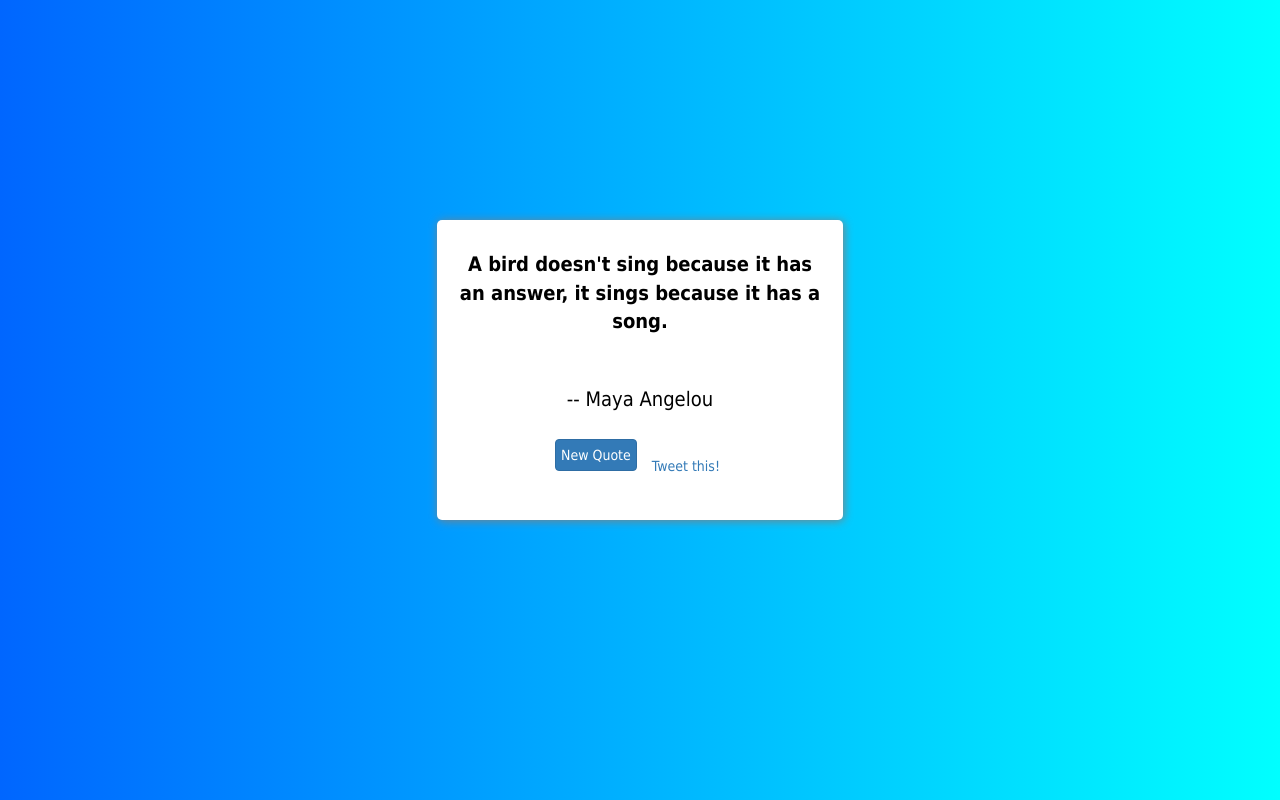
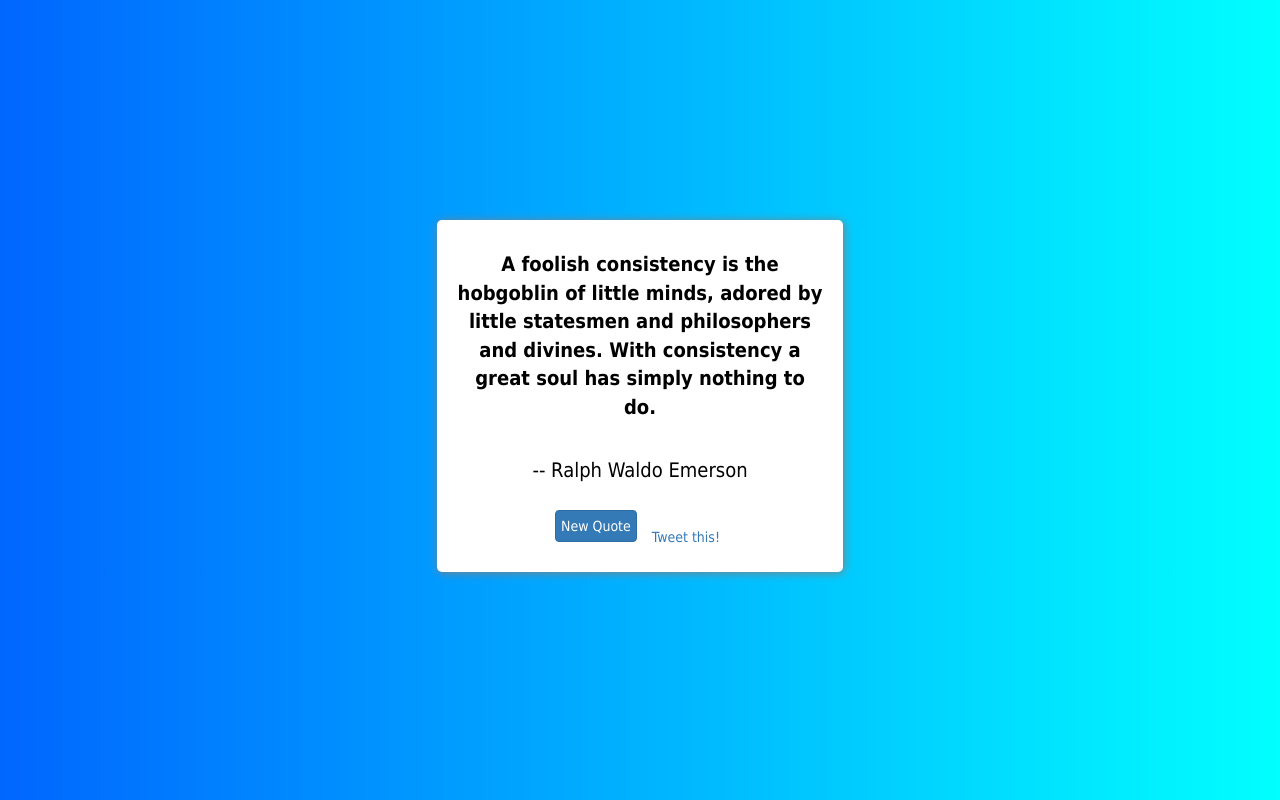
Before and after one commit to eryanpatterson/quote-generator, a React (Create React App) app: page / in a window 1280 px wide. Built offline with nearby package versions, Linux system fonts and the light colour scheme.

Commit message:
Changed to shuffle method

```diff
--- a/src/components/quote-box.js
+++ b/src/components/quote-box.js
@@ -83,39 +83,63 @@ class QuoteBox extends React.Component {
   constructor(props) {
     super(props);
 
-      const initial = Math.floor(Math.random() * 13);
-
     this.state = {
-        quote: quotes[initial].quote,
-        author: quotes[initial].author,
+      quote: '',
+      author: '',
+      iterator: 1
     }
 
     this.newQuote=this.newQuote.bind(this);
     this.handleEnter=this.handleEnter.bind(this);
+    this.shuffle=this.shuffle.bind(this);
+  }
+
+  componentDidMount() {
+    this.shuffle(quotes);
+    this.setState((state) => ({
+      quote: quotes[0].quote,
+      author: quotes[0].author
+    }));
+  }
+
+  shuffle(array) {
+    for (let i = array.length - 1; i > 0; i--) {
+      let j = Math.floor(Math.random() * (i + 1));
+      let holder = array[i];
+      array[i] = array[j];
+      array[j] = holder;
+    }
   }
 
   newQuote() {
-      //alert('Clicked');
-      const randomizer = Math.floor(Math.random() * 13);
+    //const randomizer = Math.floor(Math.random() * 13);
 
-      this.setState((prevState) => ({
-        quote: quotes[randomizer].quote,
-        author: quotes[randomizer].author,
+    this.setState((state) => ({
+      quote: quotes[this.state.iterator].quote,
+      author: quotes[this.state.iterator].author,
+      iterator: state.iterator + 1
     }));
 
-      if (quotes[randomizer].quote === this.state.quote) {
+    if (this.state.iterator == quotes.length - 1) {
+      this.shuffle(quotes);
+      this.setState((state) => ({
+        iterator: 0
+      }));
+    }
+
+    if (quotes[this.state.iterator].quote === this.state.quote) {
       this.newQuote();
     }
   }
 
   handleEnter(e) {
-      if (e.charcode === 13) {
+    if (e.charcode == 13) {
       this.newQuote();
     }
   }
 
   render() {
-
+    const twitter = "https://twitter.com/intent/tweet";
     return (
       <div className="wrapper" id="quote-box">
         <Text quote={this.state.quote}/>
@@ -130,5 +154,4 @@ class QuoteBox extends React.Component {
     )
   }
 }
-
   export default QuoteBox;
```
Lines whose indentation alone changed are shown as unchanged.
